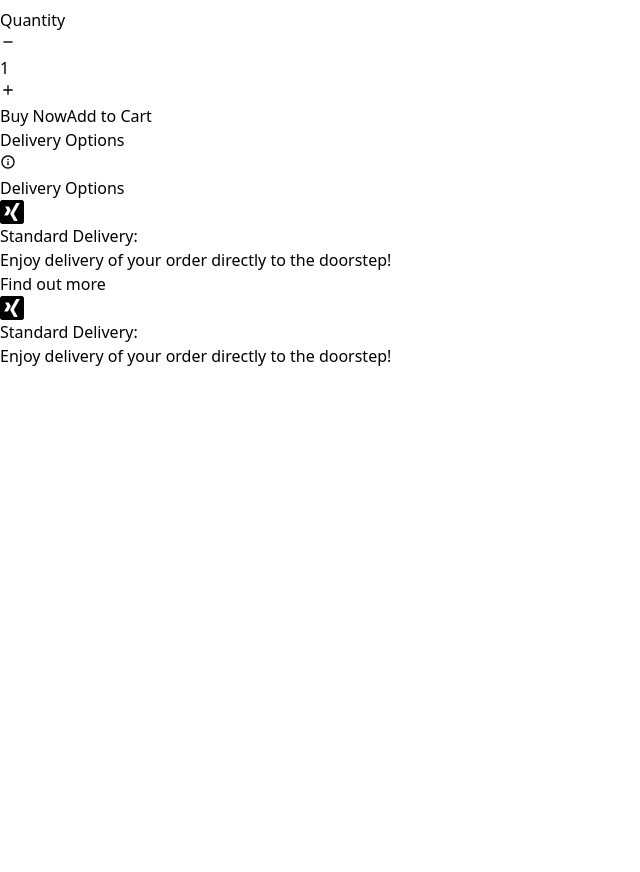
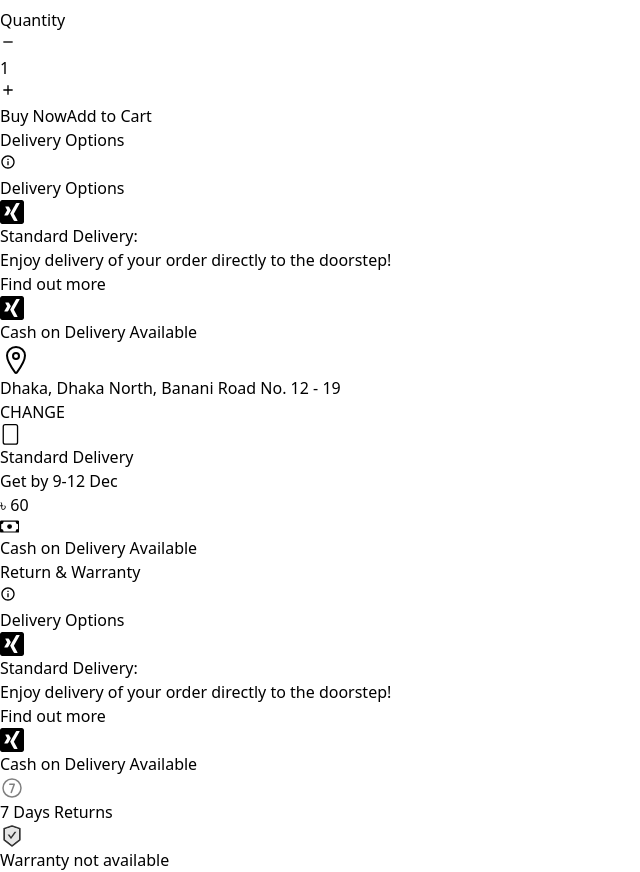
Before and after one commit to musfiktamim/faraz_daraz, a React (Vite) app: page /detailes_page in a window 1280 px wide. Shown: the part 10460-11332 px from the top of the page, without its empty margins (0-640 px from the left). Before the commit the page ends 10828 px from the top, so only its background shows below. Built offline with nearby package versions, Linux system fonts and the light colour scheme.

Commit message:
delivery option mid completed

```diff
--- a/src/pages/Productshownpage.jsx
+++ b/src/pages/Productshownpage.jsx
@@ -1,17 +1,21 @@
 import React, { useEffect, useState } from 'react'
 import CategoriesHeadBox from '../components/CategoriesHeadBox'
 import image1 from "../assets/images/image1.webp"
-import { BsBack } from 'react-icons/bs'
+import { BsBack, BsCash, BsFile } from 'react-icons/bs'
 import mall from "../assets/images/mall.png"
-import { AiOutlineFastBackward, AiOutlineFastForward } from 'react-icons/ai'
+import { AiOutlineFastBackward, AiOutlineFastForward, AiTwotoneSafetyCertificate } from 'react-icons/ai'
 import { SiSharex } from 'react-icons/si'
-import { IoShareSocial } from 'react-icons/io5'
+import { IoLocationOutline, IoShareSocial } from 'react-icons/io5'
 import { MdOutlineFavoriteBorder } from 'react-icons/md'
 import black from "../assets/images/color-black.webp"
 import { IoMdCheckmark } from 'react-icons/io'
 import { RiAddFill, RiSubtractFill } from 'react-icons/ri'
-import { BiInfoCircle } from 'react-icons/bi'
+import { BiInfoCircle, BiLocationPlus } from 'react-icons/bi'
 import { ImXing } from 'react-icons/im'
+import { NavLink } from 'react-router-dom'
+import { FaLocationDot } from 'react-icons/fa6'
+import { LuFileHeart } from 'react-icons/lu'
+import { PiNumberCircleSeven } from 'react-icons/pi'
 
 function Productshownpage() {
 
@@ -20,6 +24,7 @@ function Productshownpage() {
   let isdis = [true,57];
   let prize = 1200;
   const [isInfoShow,setIsInfoShow] = useState(false)
+  const [isReturnShow,setIsReturnShow] = useState(false)
 
   const [qty,setQty] = useState(1)
 
@@ -169,10 +174,12 @@ function Productshownpage() {
                   </div>
 
                 </div>
-                <div className='md:w-1/3 md:flex hidden h-full'>
-                    <div className='w-full h-7 items-center border relative flex justify-between'>
-                        <p className='text-sm text-gray-500'>Delivery Options </p>
-                        <button onClick={()=>setIsInfoShow(!isInfoShow)}>
+                {/* delivery */}
+                <div className='md:w-1/3 md:flex gap-y-1 flex-col hidden h-full'>
+                    {/* info  */}
+                    <div className='w-full h-7  items-center relative flex justify-between'>
+                        <p className='text-gray-500 font-bold text-xs'>Delivery Options </p>
+                        <button className='text-sm text-gray-500 font-bold' onClick={()=>setIsInfoShow(!isInfoShow)}>
                           <BiInfoCircle />
                         </button>
                         {/* info dialog  */}
@@ -200,7 +207,7 @@ function Productshownpage() {
                                 {/* find more */}
                                 <div className='flex flex-col gap-y-4'>
                                   <p className='flex text-sm gap-x-1'>
-                                    <p className=' flex-nowrap font-bold'>Standard Delivery:</p> Enjoy delivery of your order directly to the doorstep!
+                                    <p className=' flex-nowrap font-bold'>Cash on Delivery Available</p>
                                   </p>
                                 <div>
                                 </div>
@@ -208,6 +215,86 @@ function Productshownpage() {
                             </div>
                           </div>
                     </div>
+
+                    {/* location  */}
+                    <div className='w-full mt-2 py-2 gap-x-2 justify-between items-center flex'>
+                        <div className='flex items-start gap-x-1'>
+                          <IoLocationOutline size={"2rem"}/>
+                          <h1 className='text-sm'>Dhaka, Dhaka North, Banani Road No. 12 - 19</h1>
+                        </div>
+                        <NavLink className={"text-sm text-blue-600"}>CHANGE</NavLink>
+                    </div>
+                    {/* standart delivery  */}
+                    <div className='w-full mt-2 py-2 gap-x-2 justify-between items-center flex'>
+                        <div className='flex items-start gap-x-1'>
+                          <BsFile size={"1.3rem"}/>
+                          <div className='flex flex-col'>
+                            <h1 className='text-sm'>Standard Delivery</h1>
+                            <p className='text-xs text-gray-500'>Get by 9-12 Dec</p>
+                          </div>
+                        </div>
+                        <p className={"text-sm"}>৳ 60</p>
+                    </div>
+
+                    {/* Cash on Delivery Available */}
+                    <div className='w-full mt-2 gap-x-2 py-2 justify-between items-center flex'>
+                        <div className='flex items-start gap-x-1'>
+                          <BsCash size={"1.2rem"}/>
+                          <h1 className='text-sm'>Cash on Delivery Available</h1>
+                        </div>
+                    </div>
+                    {/* Return & Warranty   */}
+                    <div className='w-full mt-7 text-gray-500 relative text-xs flex justify-between px-1'>
+                        <p className='font-bold'>Return & Warranty </p>
+                        <button onClick={()=>setIsReturnShow(!isReturnShow)} className='text-sm'>
+                          <BiInfoCircle />
+                        </button>
+                          {/* return & warranty dialog */}
+                        <div className={`absolute transition-[height] ${!isReturnShow?"h-0 overflow-hidden":"h-auto px-4 pt-6 overflow-hidden border"} right-0 w-[200%] top-7 bg-white shadow-sm shadow-[#E1E1E1]`}>
+                            <h1 className='text-xl'>Delivery Options</h1>
+                            <div className='h-20 mt-3 gap-x-4 flex w-full'>
+                              <ImXing size={"1.5rem"} />
+                              <div className='h-full flex flex-col justify-between'>
+                                {/* find more */}
+                                <div className='flex flex-col gap-y-4'>
+                                  <p className='flex text-sm gap-x-1'>
+                                    <p className=' flex-nowrap font-bold'>Standard Delivery:</p> Enjoy delivery of your order directly to the doorstep!
+                                  </p>
+                                  <a target='_blank' className='text-blue-500 font-sans' href="https://helpcenter.daraz.com.bd/page/home?spm=a2a0e.pdp_revamp.0.0.53121ab5FcWcFu&pageId=25">
+                                  Find out more
+                                  </a>
+                                </div>
+                                <div>
+                                </div>
+                              </div>
+                            </div>
+                            {/* cash on dalivery */}
+                            <div className='h-auto mt-3 gap-x-4 flex w-full'>
+                              <ImXing size={"1.5rem"} />
+                                {/* find more */}
+                                <div className='flex flex-col gap-y-4'>
+                                  <p className='flex text-sm gap-x-1'>
+                                    <p className=' flex-nowrap font-bold'>Cash on Delivery Available</p>
+                                  </p>
+                                <div>
+                                </div>
+                              </div>
+                            </div>
+                          </div>
+                    </div>
+
+                    {/* 7 days return */}
+
+                    <div className='w-full items-center gap-x-2 mt-3 flex'>
+                      <PiNumberCircleSeven color='gray' size={"1.5rem"} />
+                      <h1 className='text-sm'>7 Days Returns</h1>
+                    </div>
+                    {/* warenty */}
+                    <div className='w-full items-center gap-x-2 mt-3 flex'>
+                      <AiTwotoneSafetyCertificate color='gray' size={"1.5rem"} />
+                      <h1 className='text-sm'>Warranty not available</h1>
+                    </div>
+
                 </div>
           </div>
       </div>
```
